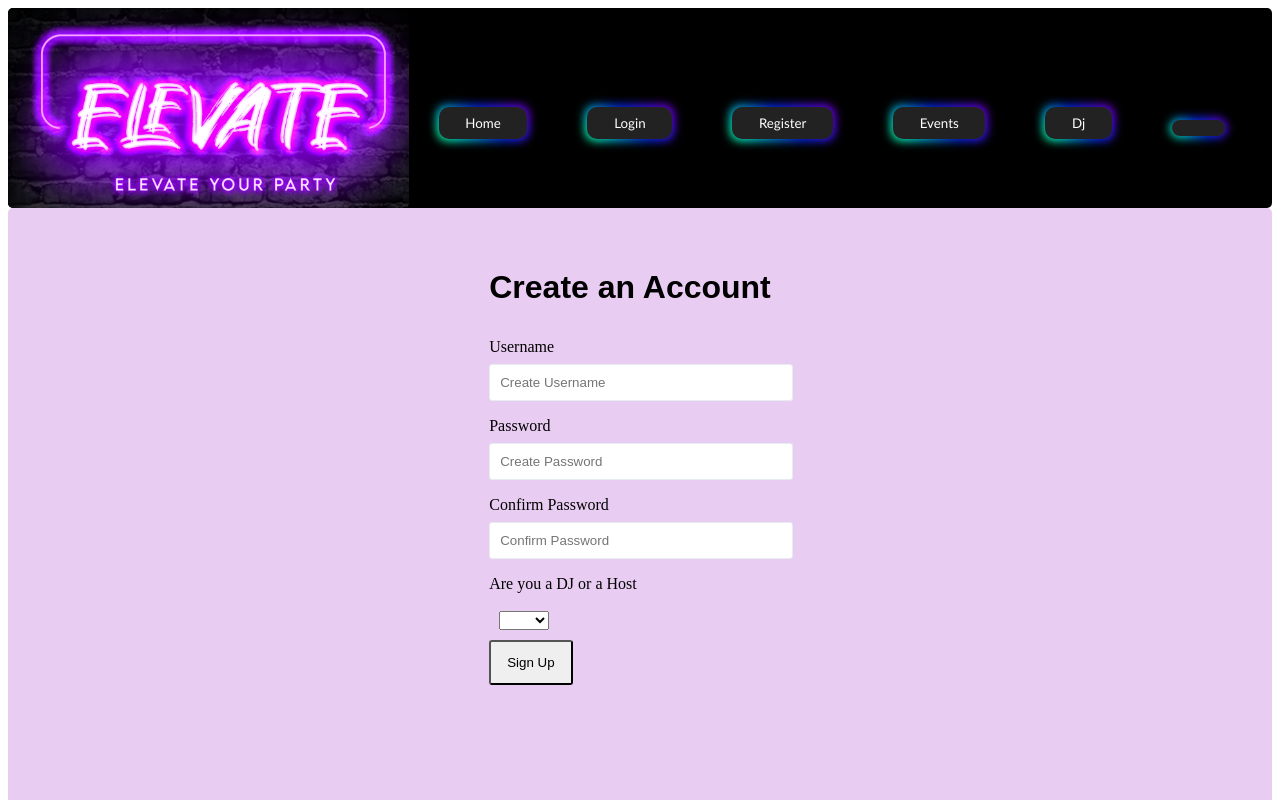
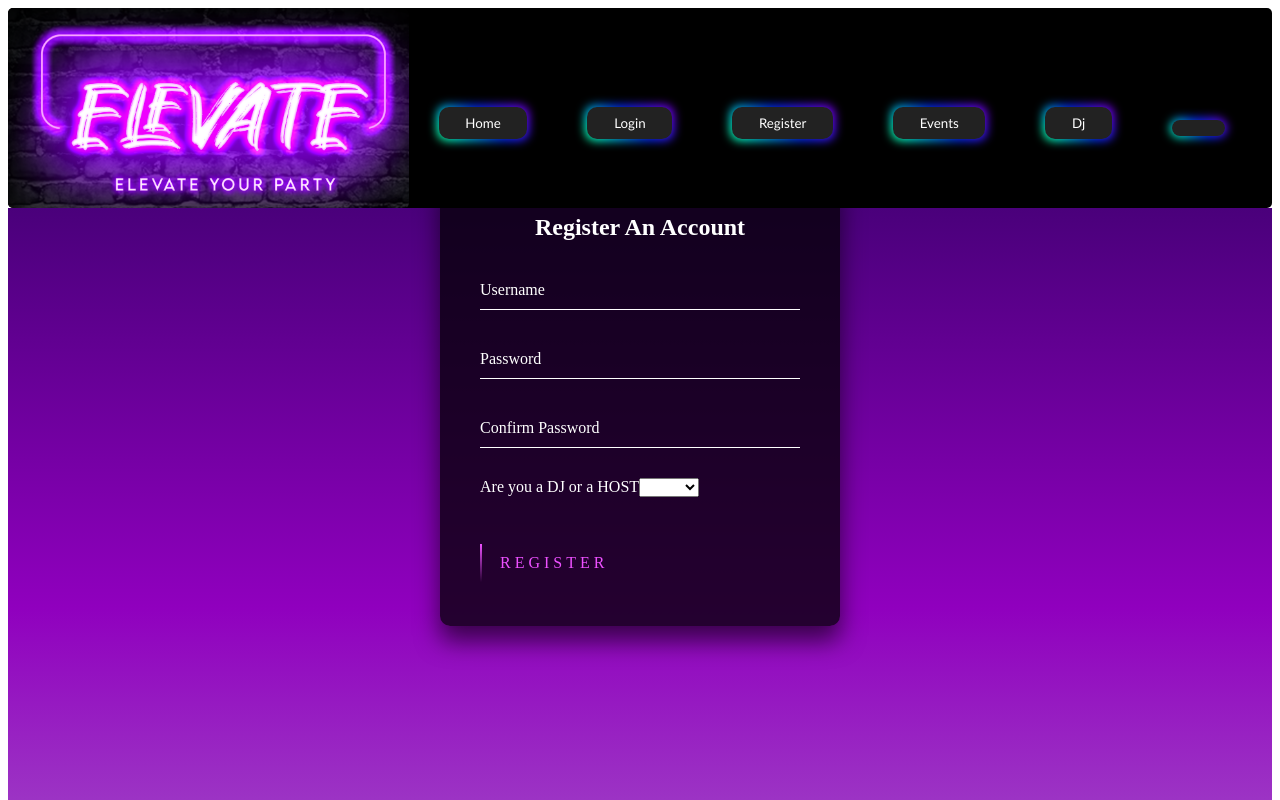
Before and after one commit to allenkramer3/Elevate-Final-Capstone-Project, a Vue app in the folder capstone/vue/: page /register in a window 1280 px wide. Shown: the top 800 px of the page. Built offline with nearby package versions, Linux system fonts and the light colour scheme.

Commit message:
Register Page Work

```diff
--- a/capstone/vue/src/views/Register.vue
+++ b/capstone/vue/src/views/Register.vue
@@ -1,80 +1,38 @@
 <template>
-  <!-- <div id="register" class="text-center">
-    <form class="form-register" @submit.prevent="register">
-      <h1 class="h3 mb-3 font-weight-normal">Create Account</h1>
-      <div class="alert alert-danger" role="alert" v-if="registrationErrors">
-        {{ registrationErrorMsg }}
+  <div id="background">
+    <div class="for-background">
+      <br>
     </div>
-      <label for="username" class="sr-only">Username</label>
-      <input
-        type="text"
-        id="username"
-        class="form-control"
-        placeholder="Username"
-        v-model="user.username"
-        required
-        autofocus
-      />
-      <label for="password" class="sr-only">Password</label>
-      <input
-        type="password"
-        id="password"
-        class="form-control"
-        placeholder="Password"
-        v-model="user.password"
-        required
-      />
-      <input
-        type="password"
-        id="confirmPassword"
-        class="form-control"
-        placeholder="Confirm Password"
-        v-model="user.confirmPassword"
-        required
-      />
-      <router-link :to="{ name: 'login' }">Have an account?</router-link>
-      <button class="btn btn-lg btn-primary btn-block" type="submit">
-        Create Account
-      </button>
-    </form>
-  </div> -->
-
-  <div id="login">
+    <div class="login-box">
+    <h2>Register An Account</h2>
     <form>
-          <h1>Create an Account</h1>
-
-          <label for="email2">Username</label>
-          <input type="text" placeholder="Create Username" id="email2" v-model="user.username">
-
-          <label for="password2">Password</label>
-          <input
-            type="password"
-            placeholder="Create Password"
-            id="password2"
-            v-model="user.password"
-          >
-
-          <label for="password3">Confirm Password</label>
-          <input
-            type="password"
-            placeholder="Confirm Password"
-            id="password3"
-            v-model="user.confirmPassword"
-          >
-
-          <label for="role">Are you a DJ or a Host</label>
+      <div class="user-box">
+        <input id="username" type="text" name="" required="" v-model="user.username">
+        <label for="username">Username</label>
+      </div>
+      <div class="user-box">
+        <input id="password" type="password" name="" required="" v-model="user.password">
+        <label for="password">Password</label>
+      </div>
+      <div class="user-box">
+        <input id="confirmPassword" type="password" name="" required="" v-model="user.confirmPassword">
+        <label for="confirmPassword">Confirm Password</label>
+      </div>
+      <label class="dropDown" for="role">Are you a DJ or a HOST</label>
           <select name="role" id="role" v-model="user.role">
-            <option value="HOST">Host</option>
+            <option value="HOST">HOST</option>
             <option value="DJ">DJ</option>
           </select>
-
-          <div class="form-actions">
-            <button class="btn" v-on:click="register">Sign Up</button>
-          </div>
-
+      <a href="#" v-on:click="register">
+        <span></span>
+        <span></span>
+        <span></span>
+        <span></span>
+        Register
+      </a>
     </form>
   </div>
-
+</div>
 </template>
 
 <script>
@@ -129,34 +87,226 @@ export default {
 
 <style scoped>
 
-  #login {
+#background {
+  background-color: #A96BCB;
+  background-image: linear-gradient(#4A007b, #9000BE, #A96BCB)
+}
+
+.for-background {
+  height: 100vh;
+  width: 100vw;
+}
+
+html {
+  height: 100%;
+}
+
+body {
+  margin:0;
+  padding:0;
+  font-family: sans-serif;
+  background: linear-gradient(black, black);
+}
+
+.login-box {
+  position: absolute;
+  top: 50%;
+  left: 50%;
+  width: 400px;
+  padding: 40px;
+  transform: translate(-50%, -50%);
+  background: rgba(0,0,0,.75);
+  box-sizing: border-box;
+  box-shadow: 0 15px 25px rgba(0,0,0,.6);
+  border-radius: 10px;
+}
+
+.login-box h2 {
+  margin: 0 0 30px;
+  padding: 0;
+  color: #fff;
+  text-align: center;
+}
+
+.login-box .user-box {
+  position: relative;
+}
+
+.login-box .user-box input {
+  width: 100%;
+  padding: 10px 0;
+  font-size: 16px;
+  color: #fff;
+  margin-bottom: 30px;
+  border: none;
+  border-bottom: 1px solid #fff;
+  outline: none;
+  background: transparent;
+}
+
+.login-box .user-box label {
+  position: absolute;
+  top:0;
+  left: 0;
+  padding: 10px 0;
+  font-size: 16px;
+  color: #fff;
+  pointer-events: none;
+  transition: .5s;
+}
+
+.login-box .user-box input:focus ~ label,
+.login-box .user-box input:valid ~ label {
+  top: -20px;
+  left: 0;
+  color: #ED50FF;
+  font-size: 12px;
+}
+
+.login-box form a {
+  position: relative;
+  display: inline-block;
+  padding: 10px 20px;
+  color: #ED50FF;
+  font-size: 16px;
+  text-decoration: none;
+  text-transform: uppercase;
+  overflow: hidden;
+  transition: .5s;
+  margin-top: 40px;
+  letter-spacing: 4px
+}
+
+.login-box a:hover {
+  background: #ED50FF;
+  color: #fff;
+  border-radius: 5px;
+  box-shadow: 0 0 5px #ED50FF,
+              0 0 25px #ED50FF,
+              0 0 50px #ED50FF,
+              0 0 100px #ED50FF;
+}
+
+.login-box a span {
+  position: absolute;
+  display: block;
+}
+
+.login-box a span:nth-child(1) {
+  top: 0;
+  left: -100%;
+  width: 100%;
+  height: 2px;
+  background: linear-gradient(90deg, transparent, #ED50FF);
+  animation: btn-anim1 1s linear infinite;
+}
+
+@keyframes btn-anim1 {
+  0% {
+    left: -100%;
+  }
+  50%,100% {
+    left: 100%;
+  }
+}
+
+.login-box a span:nth-child(2) {
+  top: -100%;
+  right: 0;
+  width: 2px;
+  height: 100%;
+  background: linear-gradient(180deg, transparent, #ED50FF);
+  animation: btn-anim2 1s linear infinite;
+  animation-delay: .25s
+}
+
+@keyframes btn-anim2 {
+  0% {
+    top: -100%;
+  }
+  50%,100% {
+    top: 100%;
+  }
+}
+
+.login-box a span:nth-child(3) {
+  bottom: 0;
+  right: -100%;
+  width: 100%;
+  height: 2px;
+  background: linear-gradient(270deg, transparent, #ED50FF);
+  animation: btn-anim3 1s linear infinite;
+  animation-delay: .5s
+}
+
+@keyframes btn-anim3 {
+  0% {
+    right: -100%;
+  }
+  50%,100% {
+    right: 100%;
+  }
+}
+
+.login-box a span:nth-child(4) {
+  bottom: -100%;
+  left: 0;
+  width: 2px;
+  height: 100%;
+  background: linear-gradient(360deg, transparent, #ED50FF);
+  animation: btn-anim4 1s linear infinite;
+  animation-delay: .75s
+}
+
+@keyframes btn-anim4 {
+  0% {
+    bottom: -100%;
+  }
+  50%,100% {
+    bottom: 100%;
+  }
+}
+
+.dropDown {
+  color: white;
+}
+
+
+
+
+/* #login {
   display: flex;
   height: 100vh;
-       /* flex-direction: column; */
   height: 35rem;
   justify-content: center;
-       /* margin: 4rem auto; */
+
 }
+
 #login {
   padding-top: 0px;
   background-color: rgba(144, 0, 190, .2);
   border-radius: 5px;
   padding: 5vh 1rem 1rem 1rem;
 }
+
 #login h1 {
   margin-bottom: 2rem;
   font-family: sans-serif;
 }
+
 form {
   padding-right: 20px;
 }
+
 form h1 {
   margin-left: 0;
 }
+
 form label {
   font-size: 1rem;
   margin-bottom: 0.5rem;
 }
+
 form input {
   width: 100%;
   margin-bottom: 1rem;
@@ -164,21 +314,26 @@ export default {
   border: 1px solid #e6ecf0;
   border-radius: 3px;
 }
+
 form label,
 form input {
   display: block;
 }
+
 form button {
   padding: 0.8rem 1rem;
   color: #000;
   border-radius: 3px;
 }
+
 .form-actions {
   display: flex;
 }
+
 .form-actions .extras {
   flex: 2;
 }
+
 .form-actions .extras {
   text-align: right;
   align-self: center;
@@ -189,14 +344,17 @@ export default {
   max-width: 80%;
   margin: 0 auto;
 }
+
 a {
   cursor: pointer;
 }
+
 .btn {
   cursor: pointer;
 }
+
 select{
   margin: 10px;
-      }
+} */
 
 </style>
```
Lines whose indentation alone changed are shown as unchanged.
